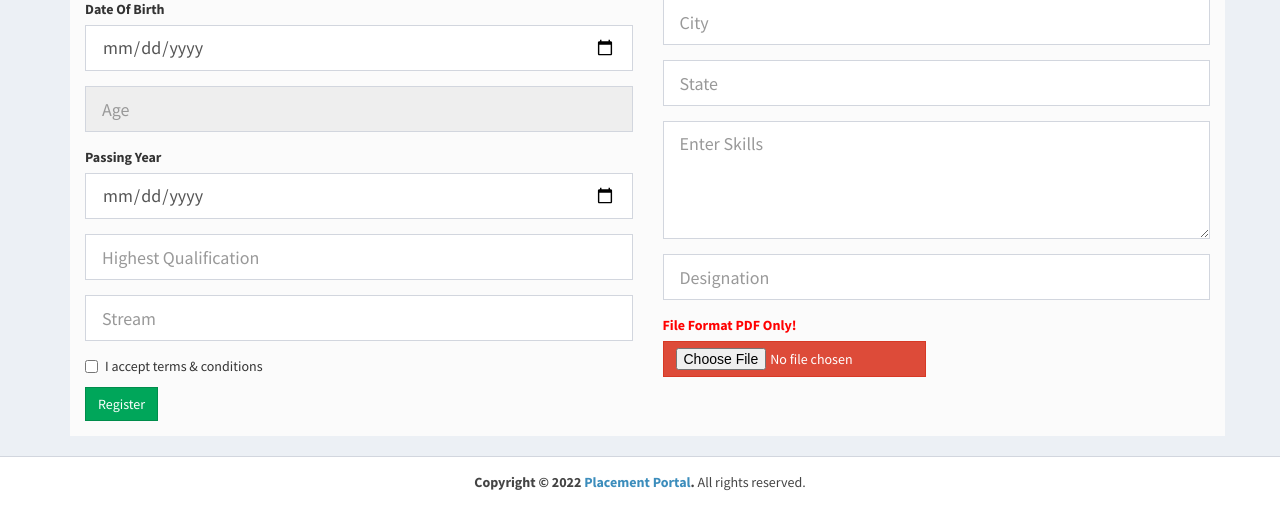
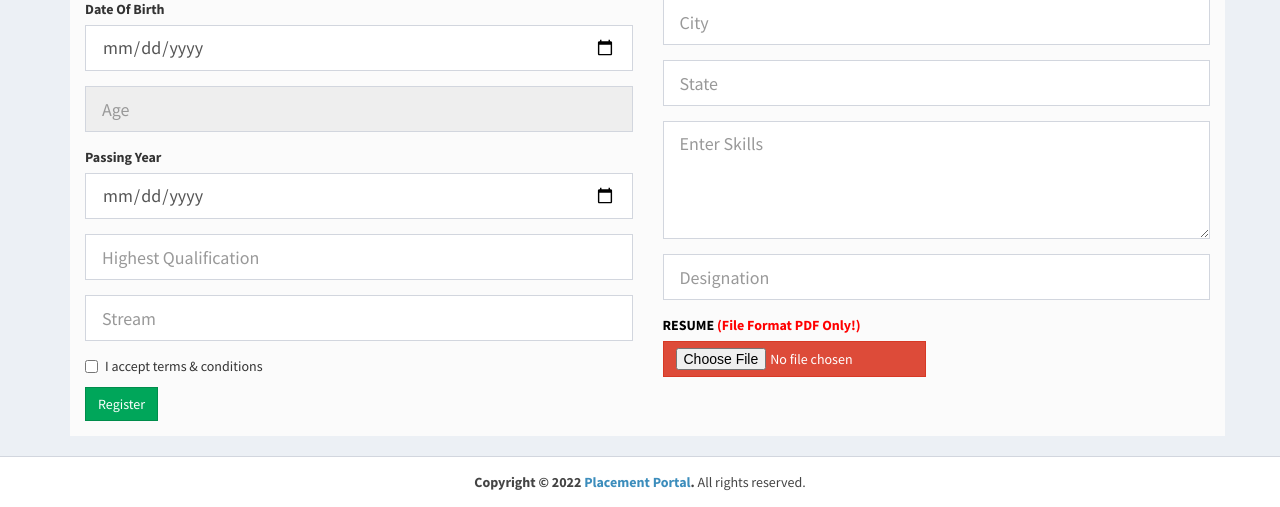
Before and after one commit to shubhamnegi0137-cpu/Call-of-Duty, a PHP site: page /register-candidates.php in a window 1280 px wide. Shown: the part 523-1030 px from the top of the page. Run offline with PHP 8.4, Linux system fonts and the light colour scheme; some libraries are stand-ins or nearby versions.

Commit message:
Update register-candidates.php

```diff
--- a/register-candidates.php
+++ b/register-candidates.php
@@ -133,7 +133,7 @@ if (isset($_SESSION['id_user']) || isset($_SESSION['id_company'])) {
                 </div>
 
                 <div class="form-group">
-                  <label style="color: red;">File Format PDF Only!</label>
+                  <label style="color: black;">RESUME <span style="color: red;">(File Format PDF Only!)</span></label>
                   <input type="file" name="resume" class="btn btn-flat btn-danger" required>
                 </div>
               </div>
```
